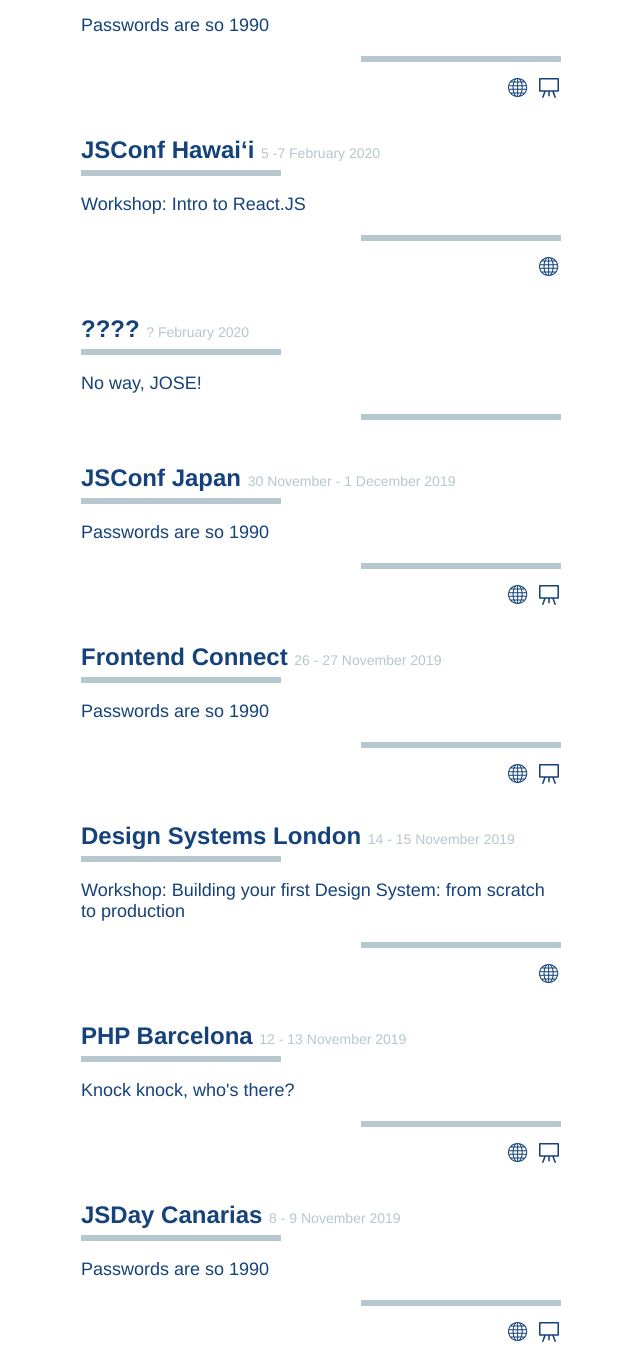
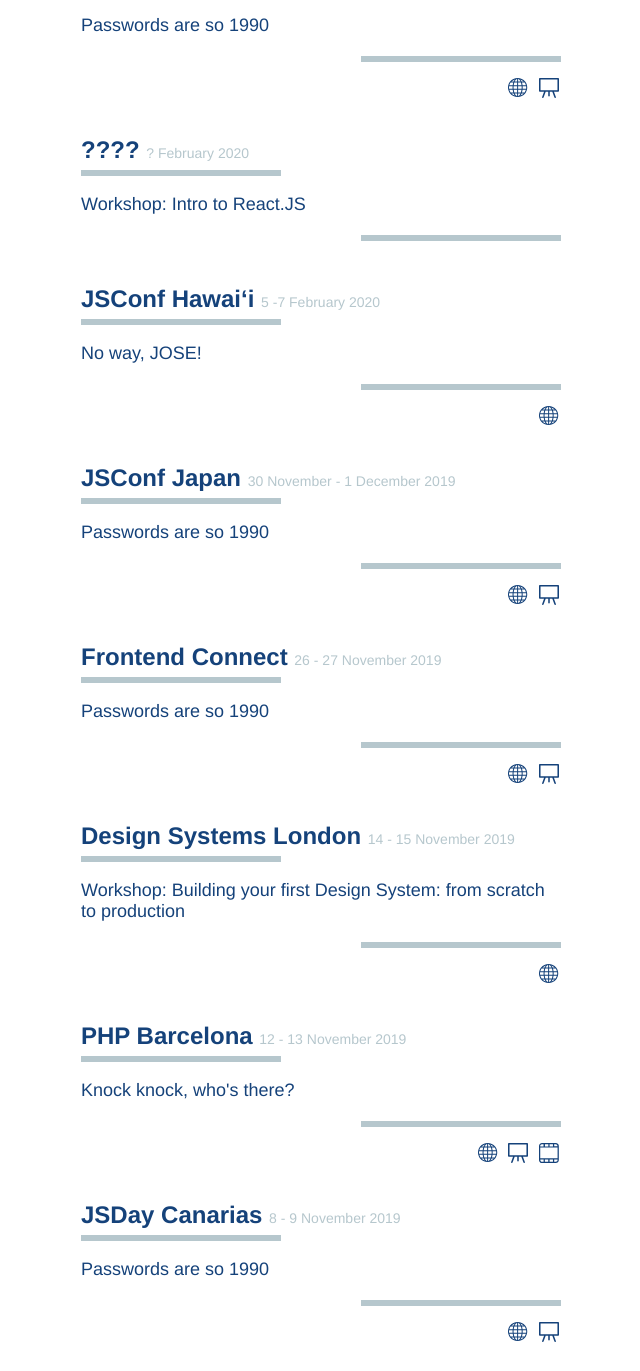
Before and after one commit to Sambego/talks, a website built with webpack: page src/index.html in a window 1280 px wide. Shown: the part 1300-2671 px from the top of the page, without its empty margins (194-834 px from the left). Built offline with nearby package versions, Linux system fonts and the light colour scheme; files whose address does not match are found by name.

Commit message:
add php barcelona recording

```diff
--- a/src/index.html
+++ b/src/index.html
@@ -91,18 +91,18 @@
                     </footer>
                 </li>
                 <li class="event">
-                    <h2>JSConf Hawaiʻi <time>5 -7 February 2020</time></h2>
+                    <h2>???? <time>? February 2020</time></h2>
                     <p>Workshop: Intro to React.JS</p>
 
                     <footer>
-                        <a href="https://www.jsconfhi.com/speakers/" target="_blank" title="Visit the event website."><i class="icon icon--globe"></i></a>
                     </footer>
                 </li>
                 <li class="event">
-                    <h2>???? <time>? February 2020</time></h2>
+                    <h2>JSConf Hawaiʻi <time>5 -7 February 2020</time></h2>
                     <p>No way, JOSE!</p>
 
                     <footer>
+                        <a href="https://www.jsconfhi.com/speakers/" target="_blank" title="Visit the event website."><i class="icon icon--globe"></i></a>
                     </footer>
                 </li>
                 <li class="event">
@@ -138,6 +138,7 @@
                     <footer>
                         <a href="https://php.barcelona/" target="_blank" title="Visit the event website."><i class="icon icon--globe"></i></a>
                         <a href="https://jwt.sambego.tech" target="_blank" title="Check the slides of this presentation."><i class="icon icon--slides"></i></a>
+                        <a href="https://www.youtube.com/watch?v=kpsw6IYrUXE&feature=youtu.be" target="_blank" title="Watch a recording of this presentation."><i class="icon icon--movie"></i></a>
                     </footer>
                 </li>
                 <li class="event">
```
